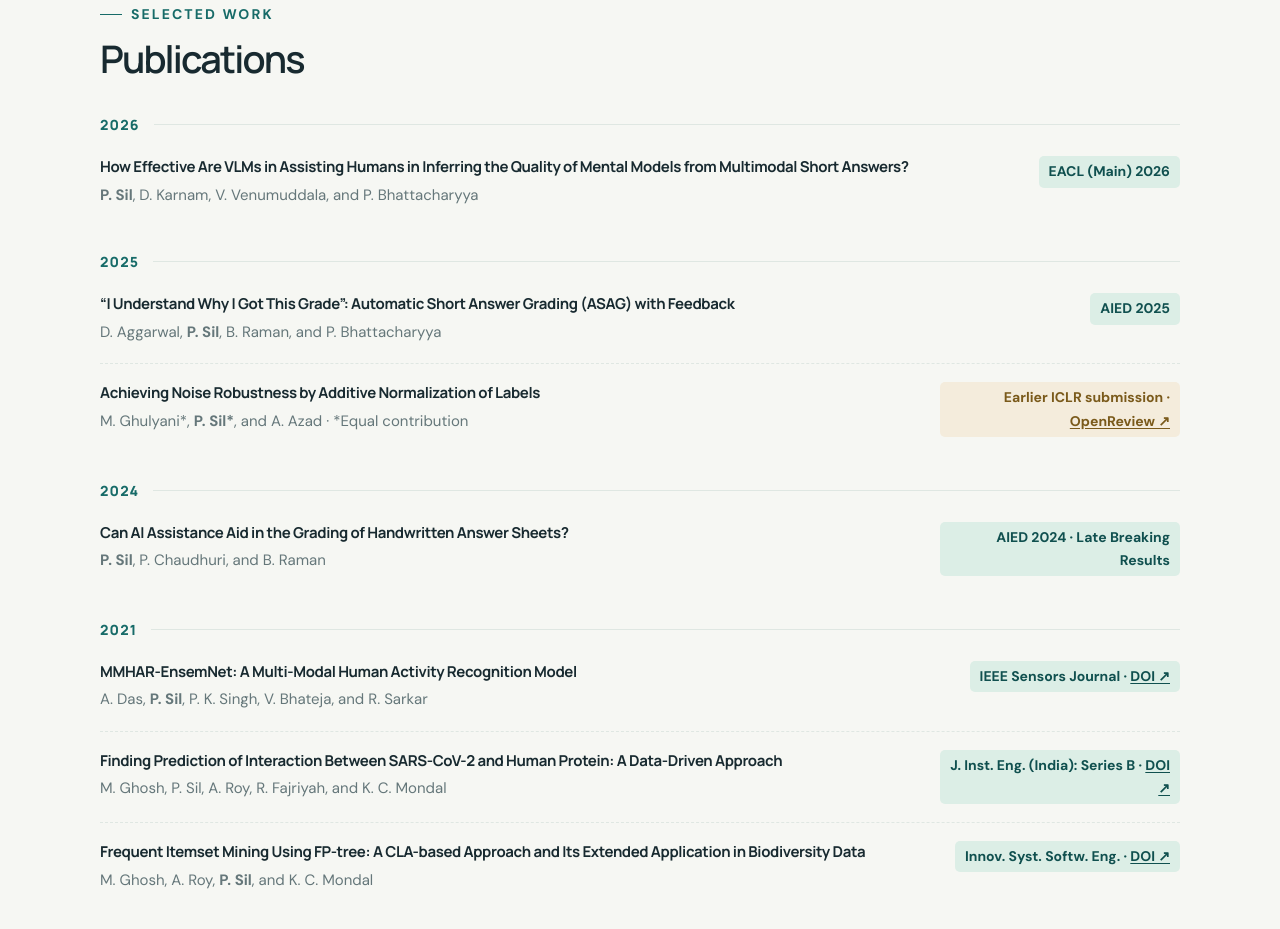
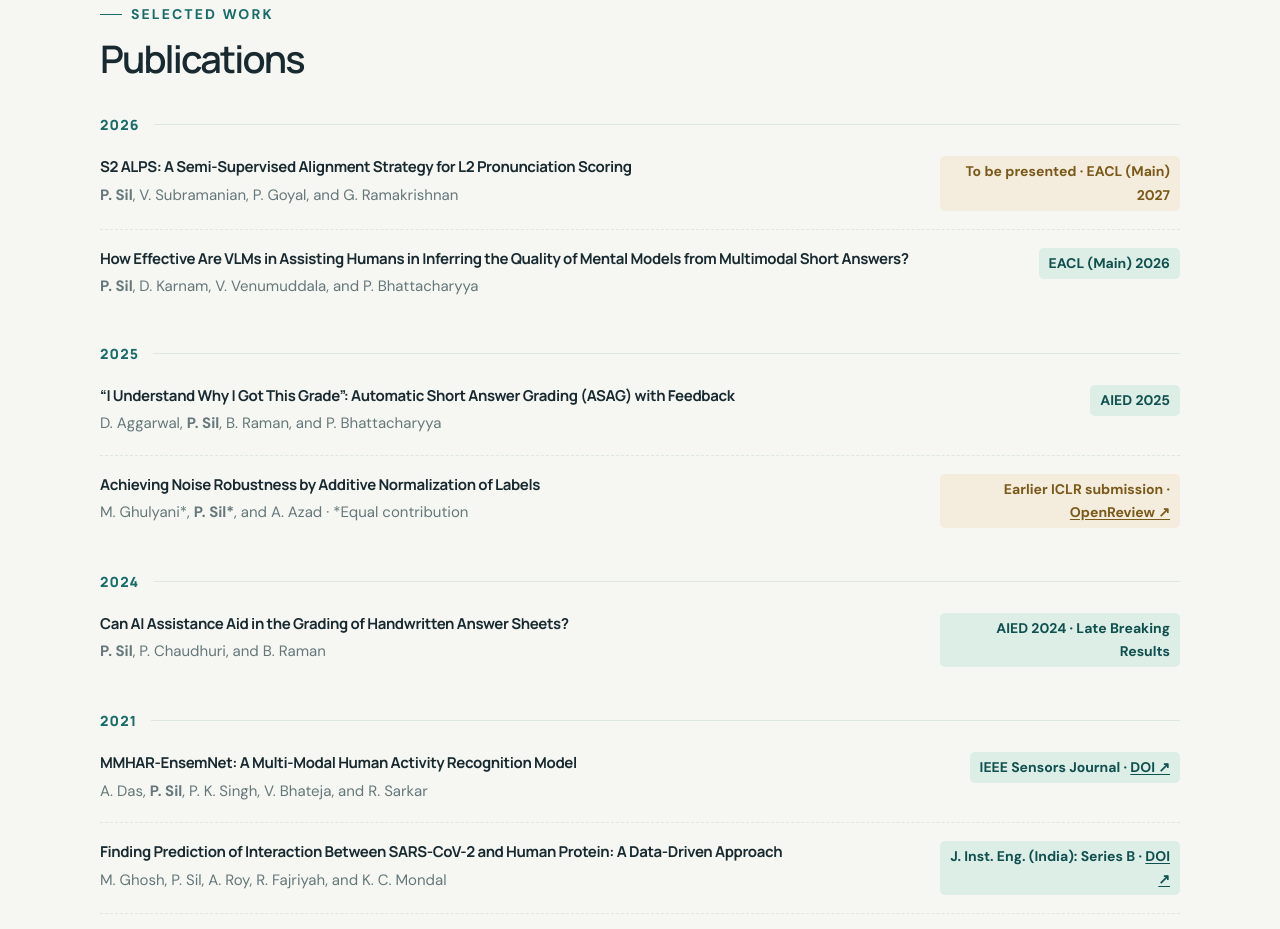
Before and after one commit to psil123/Homepage, a plain HTML site: page index.html in a window 1280 px wide. Shown: the part 2393-3322 px from the top of the page. Drawn offline with Linux system fonts and the light colour scheme; a script that the page names is missing.

Commit message:
Update index.html

```diff
--- a/index.html
+++ b/index.html
@@ -355,11 +355,11 @@
           <!-- <article class="publication">
             <div><h3>RoVeCouncil: Aligning a Council of Small Language Models with Expert Judgment to Verify LLM-Generated Educational QnA</h3><p><strong>P. Sil</strong>, V. Subramanian, P. Goyal, and G. Ramakrishnan</p></div>
             <div class="pub-meta"><span class="badge review">Under submission · ACL October 2026 ARR</span></div>
-          </article>
+          </article> -->
           <article class="publication">
             <div><h3>S2 ALPS: A Semi-Supervised Alignment Strategy for L2 Pronunciation Scoring</h3><p><strong>P. Sil</strong>, V. Subramanian, P. Goyal, and G. Ramakrishnan</p></div>
-            <div class="pub-meta"><span class="badge review">Under submission · EACL 2027</span></div>
-          </article> -->
+            <div class="pub-meta"><span class="badge review">To be presented · EACL (Main) 2027</span></div>
+          </article>
           <article class="publication">
             <div><h3>How Effective Are VLMs in Assisting Humans in Inferring the Quality of Mental Models from Multimodal Short Answers?</h3><p><strong>P. Sil</strong>, D. Karnam, V. Venumuddala, and P. Bhattacharyya</p></div>
             <div class="pub-meta"><span class="badge published">EACL (Main) 2026</span></div>
```
